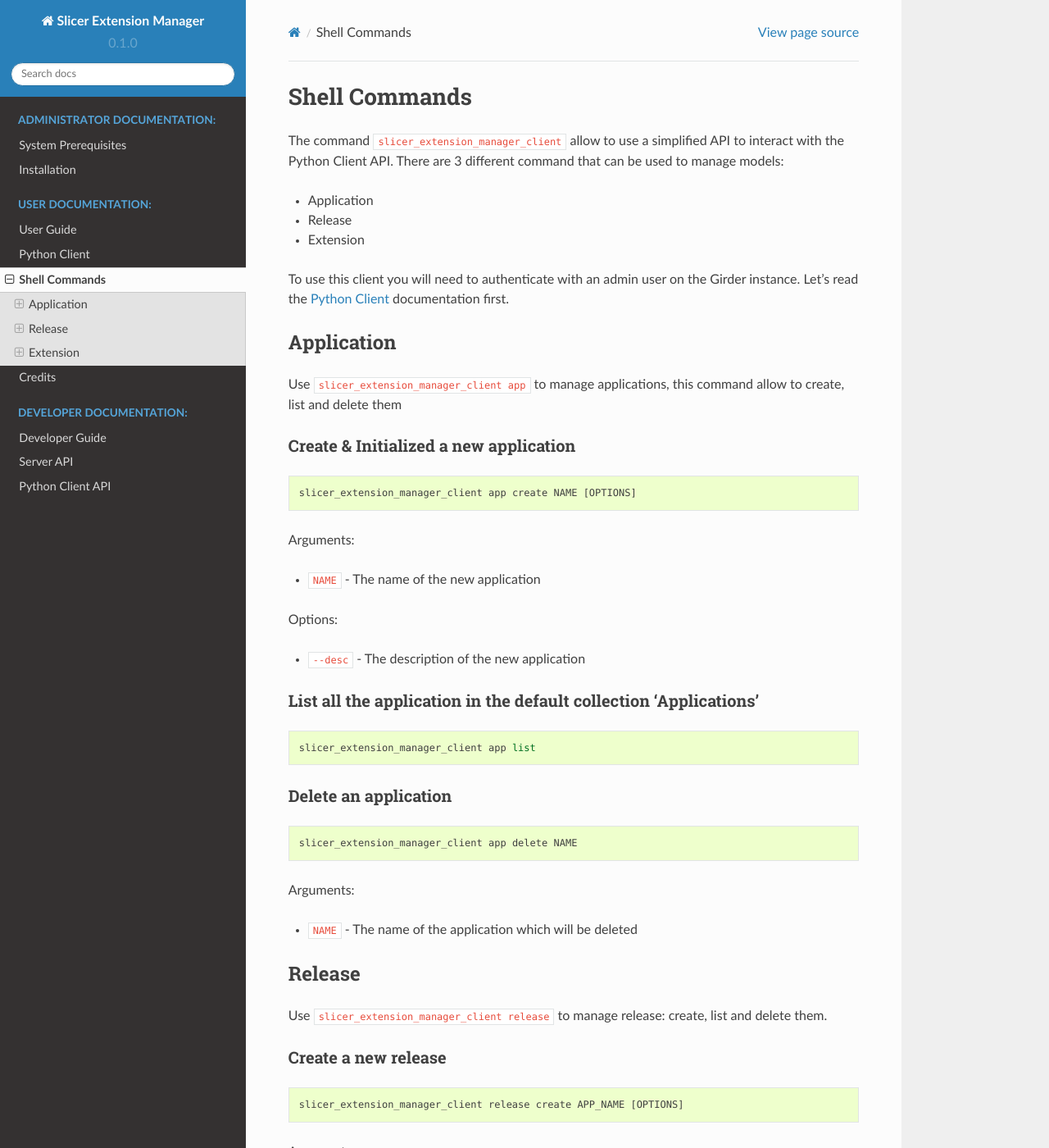
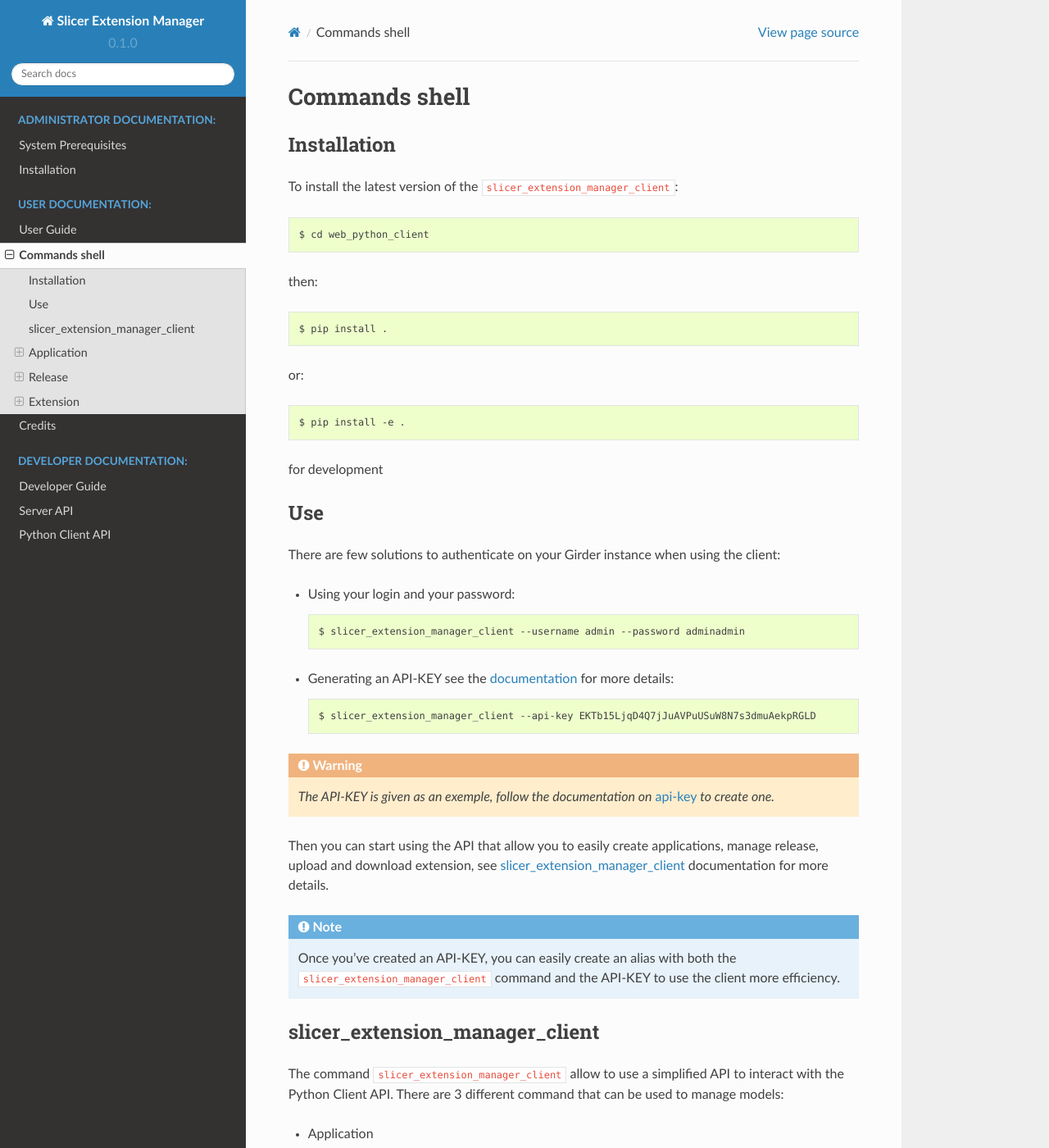
Before and after one commit to girder/slicer_package_manager, a Sphinx documentation site: the page built from docs/commands_shell.rst, in a window 1280 px wide and 1400 px high. Shown: the whole window at 82% size. Built offline with Sphinx 7.4.7 and the Read the Docs theme 2.0.0, drawn with Linux system fonts in a browser that asks for light colours.

Commit message:
Docs: rearrange the python client & commands shell
Renames the files, regroupe the command shell and the setup of the python client.

```diff
--- a/docs/python_client_commands.rst
+++ b/docs/commands_shell.rst
@@ -1,7 +1,56 @@
-.. _web_python_client_commands:
+.. _commands_shell:
 
-Shell Commands
 ==============
+Commands shell
+==============
+
+Installation
+------------
+
+To install the latest version of the ``slicer_extension_manager_client``::
+
+    $ cd web_python_client
+
+then::
+
+    $ pip install .
+
+or::
+
+    $ pip install -e .
+
+for development
+
+Use
+---
+
+There are few solutions to authenticate on your Girder instance when using the client:
+
+* Using your login and your password::
+
+    $ slicer_extension_manager_client --username admin --password adminadmin
+
+* Generating an API-KEY see the documentation_ for more details::
+
+    $ slicer_extension_manager_client --api-key EKTb15LjqD4Q7jJuAVPuUSuW8N7s3dmuAekpRGLD
+
+.. warning::
+    *The API-KEY is given as an exemple, follow the documentation on* api-key_ *to create one.*
+
+Then you can start using the API that allow you to easily create applications, manage release,
+upload and download extension, see :ref:`slicer_extension_manager_client` documentation for more details.
+
+.. note::
+    Once you've created an API-KEY, you can easily create an alias with both the ``slicer_extension_manager_client``
+    command and the API-KEY to use the client more efficiency.
+
+.. _api-key: http://girder.readthedocs.io/en/latest/user-guide.html#api-keys
+.. _documentation: http://girder.readthedocs.io/en/latest/user-guide.html#api-keys
+
+.. _slicer_extension_manager_client:
+
+slicer_extension_manager_client
+-------------------------------
 
 The command ``slicer_extension_manager_client`` allow to use a simplified API to interact with the Python Client API.
 There are 3 different command that can be used to manage models:
@@ -11,7 +60,7 @@
 * Extension
 
 To use this client you will need to authenticate with an admin user on the Girder instance.
-Let's read the :doc:`python_client` documentation first.
+Let's read the :doc:`commands_shell` documentation first.
 
 Application
 -----------
--- a/docs/index.rst
+++ b/docs/index.rst
@@ -47,8 +47,7 @@
    :caption: User Documentation:
 
    user_guide
-   python_client
-   python_client_commands
+   commands_shell
    authors
 
 .. toctree::
--- a/docs/user_guide.rst
+++ b/docs/user_guide.rst
@@ -22,12 +22,12 @@
     If you don't want to use neither the Shell or python script, this UI is made for you. Let see the [documentation] to
     know how to use it.
 
-* By using the :doc:`web_python_client` within Python script:
+* By using the :doc:`python_client` within Python script:
 
     Using the Python Client API allow you to write complete script for create application,
     automatically upload extensions...
 
-* By using the :doc:`python_client_commands`:
+* By using the :doc:`commands_shell`:
 
     This is the more easy way to use the basic feature of the Slicer Extension Manager. These commands allow you to
     easily create or list applications and release, and also list, upload or download extensions.
```
Also changed, not shown: other parts of docs/index.rst (+1 -1 lines), docs/python_client.rst (+9 -46 lines), docs/web_python_client.rst (deleted, +0 -11 lines).
